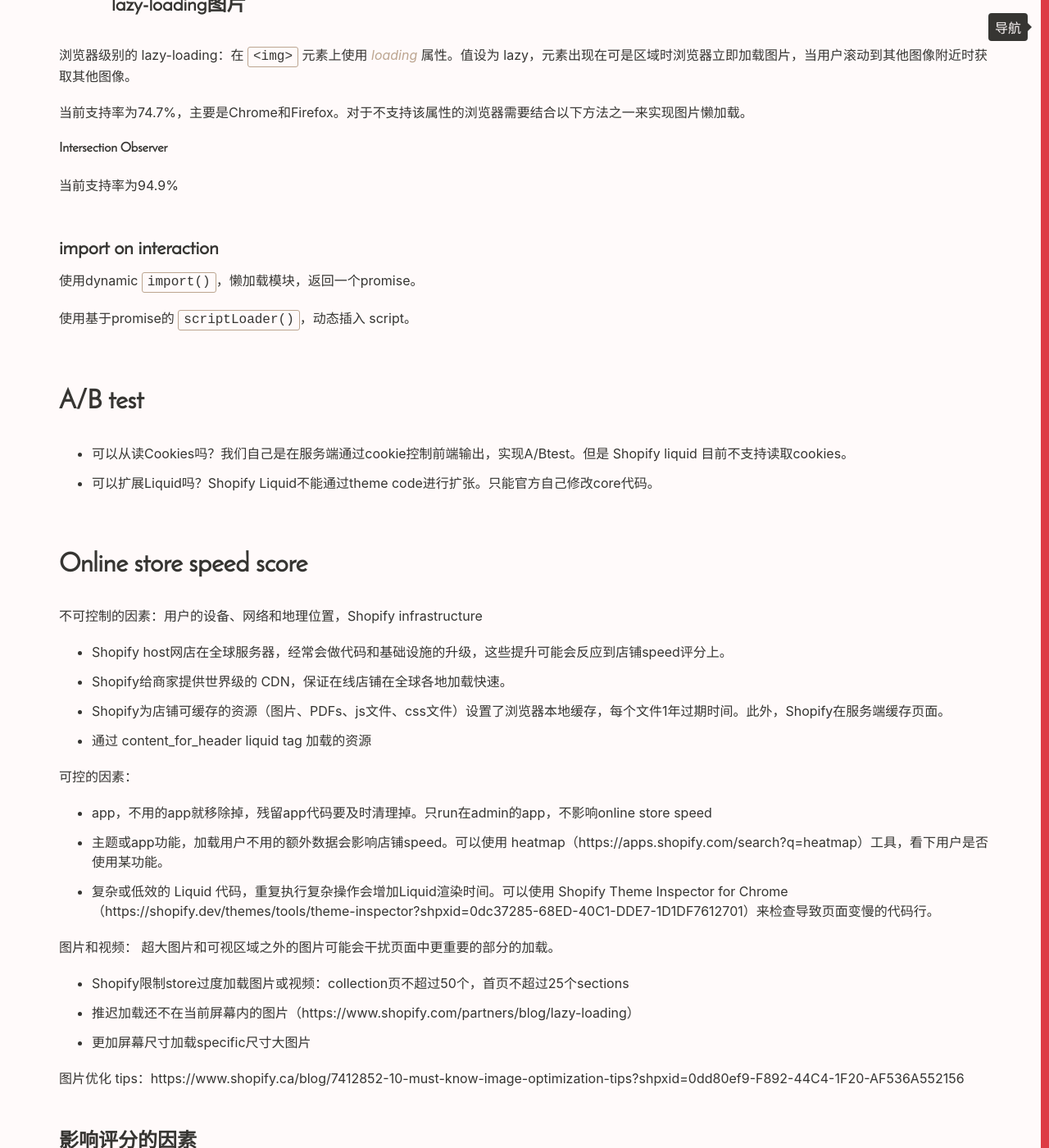
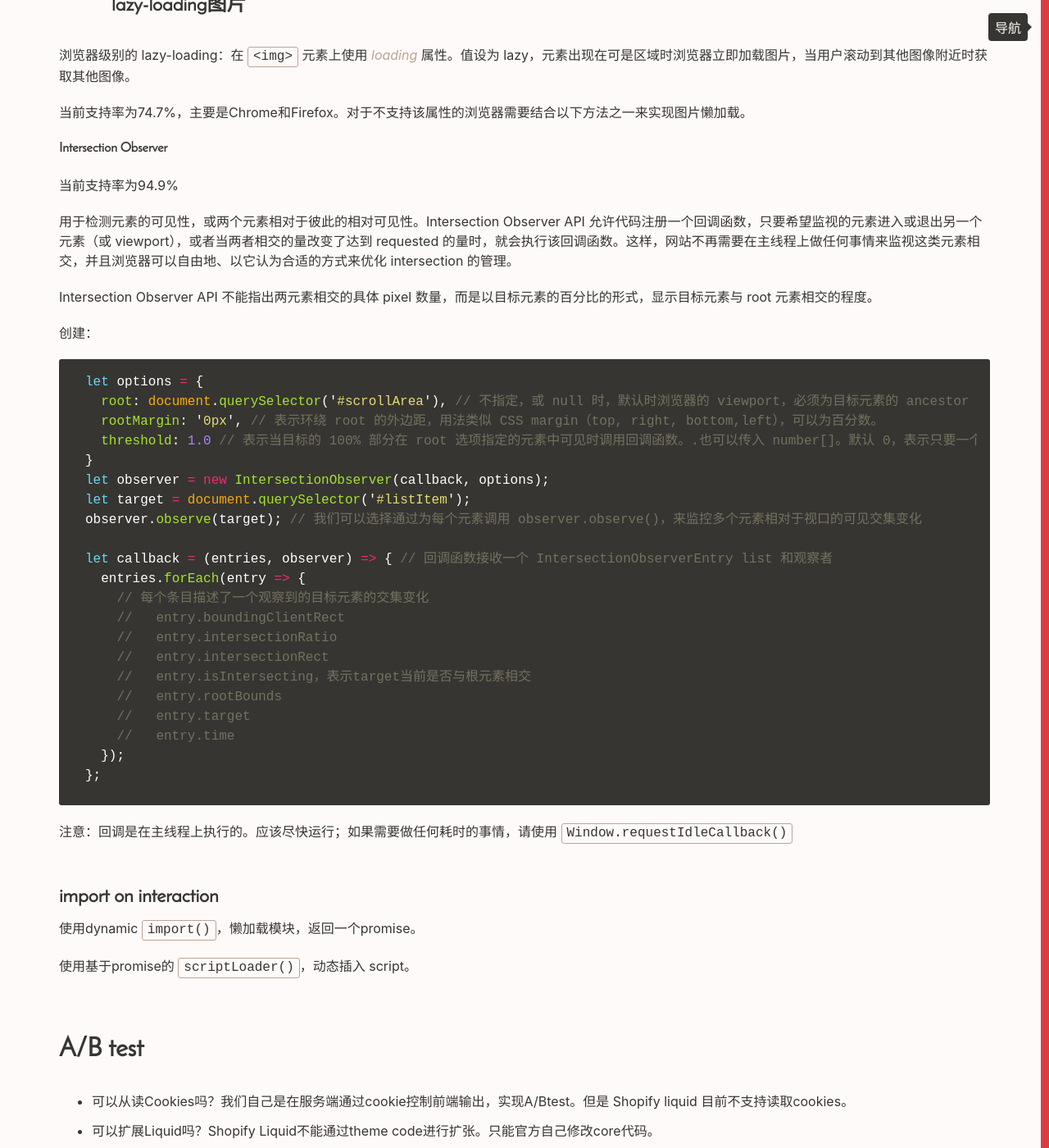
Before and after one commit to Vivi-wu/dive-into-web, a Jekyll site: the page built from _posts/2020-12-31-Shopify-store-practice-3.markdown, in a window 1280 px wide and 1400 px high, scrolled down 853 px. Shown: the whole window at 82% size. Built offline with Jekyll 4.4.1, drawn with Linux system fonts in a browser that asks for light colours.

Commit message:
update blog for Intersection observer api

````diff
--- a/_posts/2020-12-31-Shopify-store-practice-3.markdown
+++ b/_posts/2020-12-31-Shopify-store-practice-3.markdown
@@ -27,6 +27,38 @@
 #### Intersection Observer
 
 当前支持率为94.9%
+
+用于检测元素的可见性，或两个元素相对于彼此的相对可见性。Intersection Observer API 允许代码注册一个回调函数，只要希望监视的元素进入或退出另一个元素（或 viewport），或者当两者相交的量改变了达到 requested 的量时，就会执行该回调函数。这样，网站不再需要在主线程上做任何事情来监视这类元素相交，并且浏览器可以自由地、以它认为合适的方式来优化 intersection 的管理。
+
+Intersection Observer API 不能指出两元素相交的具体 pixel 数量，而是以目标元素的百分比的形式，显示目标元素与 root 元素相交的程度。
+
+创建：
+
+```js
+let options = {
+  root: document.querySelector('#scrollArea'), // 不指定，或 null 时，默认时浏览器的 viewport，必须为目标元素的 ancestor 元素
+  rootMargin: '0px', // 表示环绕 root 的外边距，用法类似 CSS margin（top, right, bottom,left），可以为百分数。
+  threshold: 1.0 // 表示当目标的 100% 部分在 root 选项指定的元素中可见时调用回调函数。.也可以传入 number[]。默认 0，表示只要一个像素可见，就会运行回调
+}
+let observer = new IntersectionObserver(callback, options);
+let target = document.querySelector('#listItem');
+observer.observe(target); // 我们可以选择通过为每个元素调用 observer.observe()，来监控多个元素相对于视口的可见交集变化
+
+let callback = (entries, observer) => { // 回调函数接收一个 IntersectionObserverEntry list 和观察者
+  entries.forEach(entry => {
+    // 每个条目描述了一个观察到的目标元素的交集变化
+    //   entry.boundingClientRect
+    //   entry.intersectionRatio
+    //   entry.intersectionRect
+    //   entry.isIntersecting，表示target当前是否与根元素相交
+    //   entry.rootBounds
+    //   entry.target
+    //   entry.time
+  });
+};
+```
+
+注意：回调是在主线程上执行的。应该尽快运行；如果需要做任何耗时的事情，请使用 `Window.requestIdleCallback()`
 
 ### import on interaction
 
````
